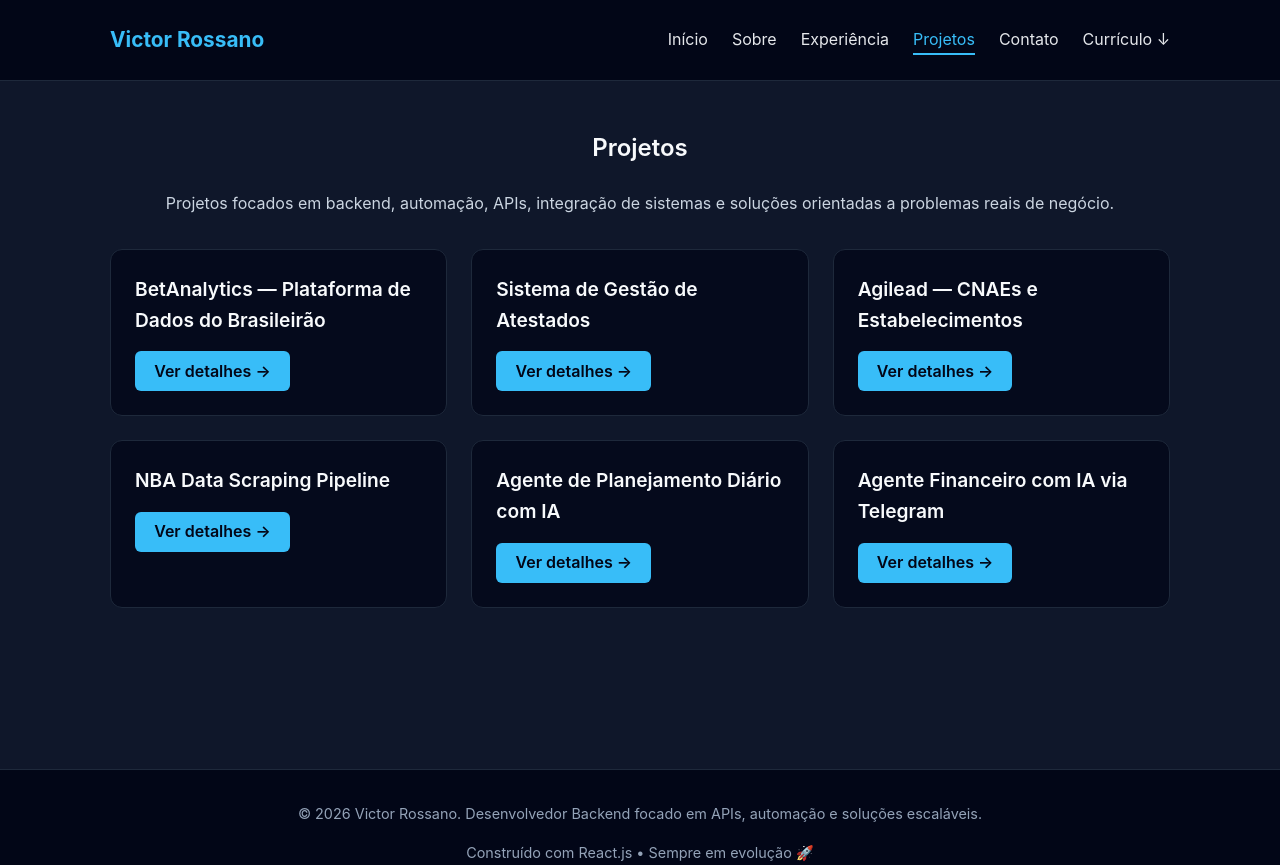
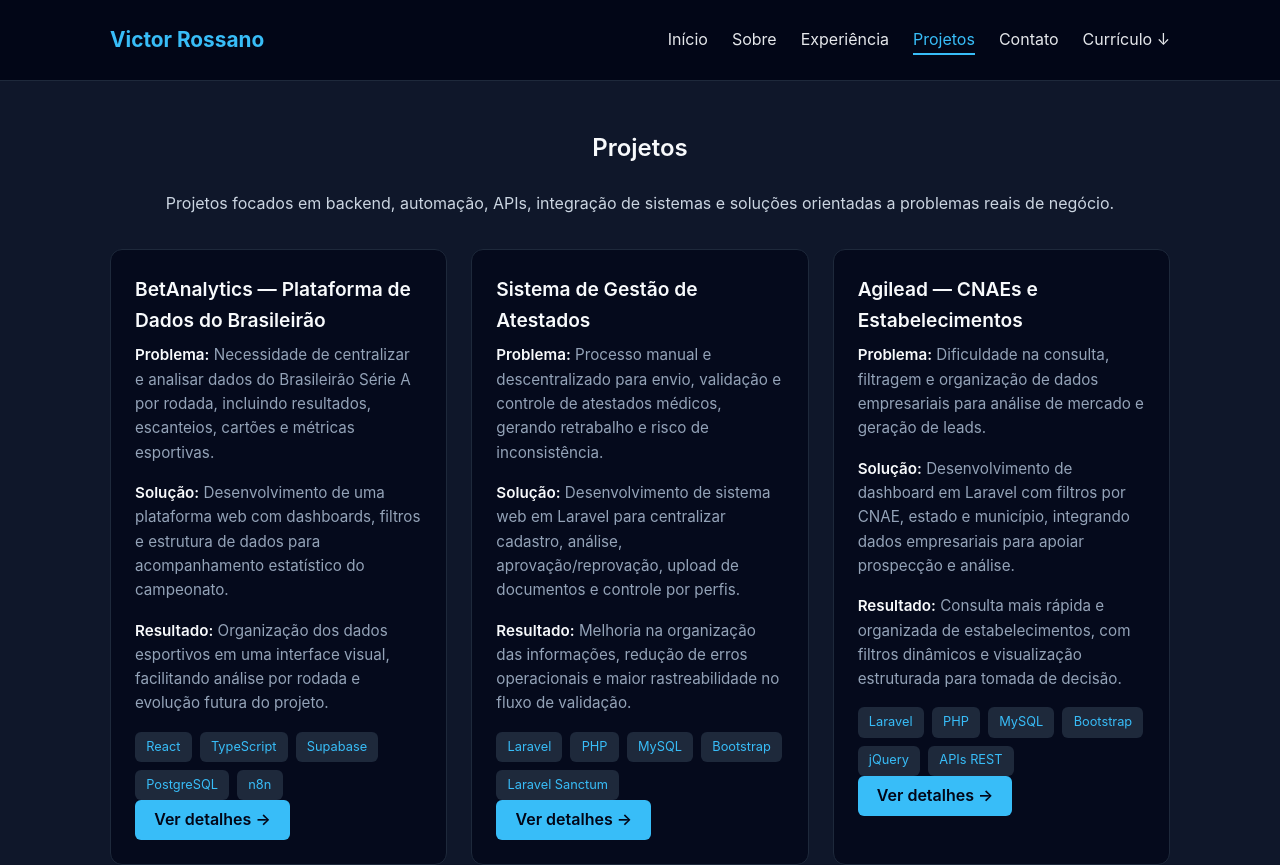
Before and after one commit to VictorRossan0/VictorRossan0.github.io, a React (Vite) app: page /work in a window 1280 px wide. Shown: the top 865 px of the page. Built offline with nearby package versions, Linux system fonts and the light colour scheme.

Commit message:
Enhance ProjectCard with additional project details
Added problem, solution, and result sections to ProjectCard.

```diff
--- a/src/components/ProjectCard/ProjectCard.jsx
+++ b/src/components/ProjectCard/ProjectCard.jsx
@@ -5,12 +5,23 @@ export function ProjectCard({ project }) {
     <div className="project card">
       <div className="project-content">
         <h3>{project.title}</h3>
-        <p>{project.description}</p>
+
+        <p>
+          <strong>Problema:</strong> {project.problem}
+        </p>
+
+        <p>
+          <strong>Solução:</strong> {project.solution}
+        </p>
+
+        <p>
+          <strong>Resultado:</strong> {project.result}
+        </p>
       </div>
 
-      {project.techs && (
+      {project.technologies && (
         <div className="tech-stack">
-          {project.techs.map((tech, index) => (
+          {project.technologies.map((tech, index) => (
             <span key={index} className="badge">
               {tech}
             </span>
```
